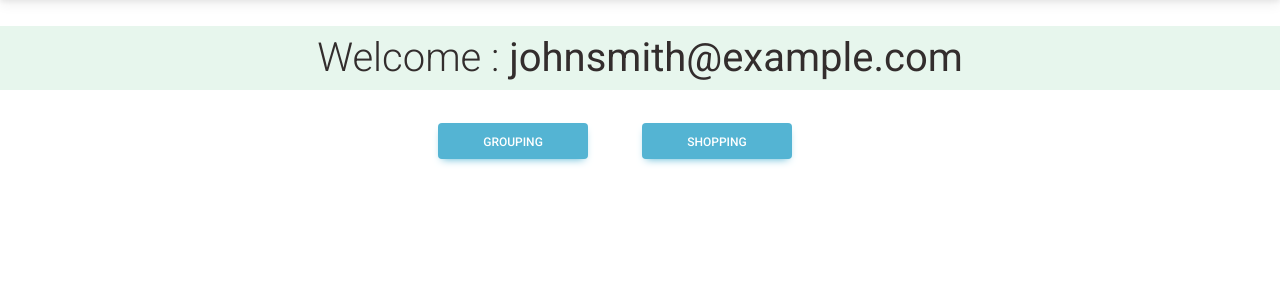
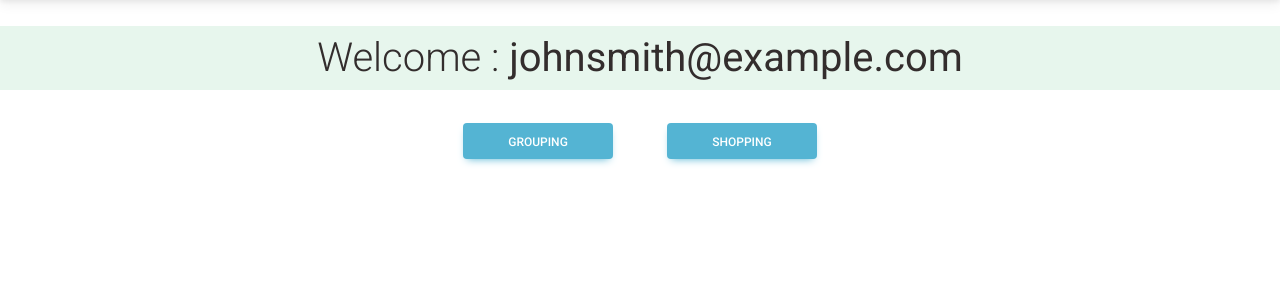
Before and after one commit to qiong-yue/1112_DBMS, a Flask app: page /home in a window 1280 px wide. Shown: the part 65-365 px from the top of the page. Run offline with Flask 3, Linux system fonts and the light colour scheme; a user stored in the database is signed in; some libraries are stand-ins or nearby versions.

Commit message:
漏掉的格式統一

```diff
--- a/templates/Grouping.html
+++ b/templates/Grouping.html
@@ -20,7 +20,7 @@
                         <path d="m8 3.293 6 6V13.5a1.5 1.5 0 0 1-1.5 1.5h-9A1.5 1.5 0 0 1 2 13.5V9.293l6-6Z"/>
                     </svg>
                 </a>
-                <h1><strong>五星好蘋</strong></h1>
+                <h1 style="margin: auto;"><strong>五星好蘋</strong></h1>
                 <a href="{{url_for('logout')}}" class="btn btn-primary">Logout</a>
             </div>
         </nav>
--- a/templates/Home.html
+++ b/templates/Home.html
@@ -17,7 +17,6 @@
             text-align: center;
         }
         p a{
-            margin-right: 50px;
             width: 150px;
         }
     </style>
@@ -39,7 +38,7 @@
         {% if session["email"]%}
         <h2 class="bg-success p-2 text-dark bg-opacity-10 display-6">Welcome : <strong>{{session["email"]}}</strong></h2><br>
         <p style="text-align: center">
-            <a href="{{url_for('grouping')}}" class="btn btn-info">Grouping</a>
+            <a href="{{url_for('grouping')}}" class="btn btn-info" style="margin-right: 50px;">Grouping</a>
             <a href="{{url_for('shopping')}}" class="btn btn-info">Shopping</a>
         </p>
         {% endif %}
--- a/templates/Shopping.html
+++ b/templates/Shopping.html
@@ -20,7 +20,7 @@
                         <path d="m8 3.293 6 6V13.5a1.5 1.5 0 0 1-1.5 1.5h-9A1.5 1.5 0 0 1 2 13.5V9.293l6-6Z"/>
                     </svg>
                 </a>
-                <h1><strong>五星好蘋</strong></h1>
+                <h1 style="margin: auto;"><strong>五星好蘋</strong></h1>
                 <a href="{{url_for('logout')}}" class="btn btn-primary">Logout</a>
             </div>
         </nav>
```
